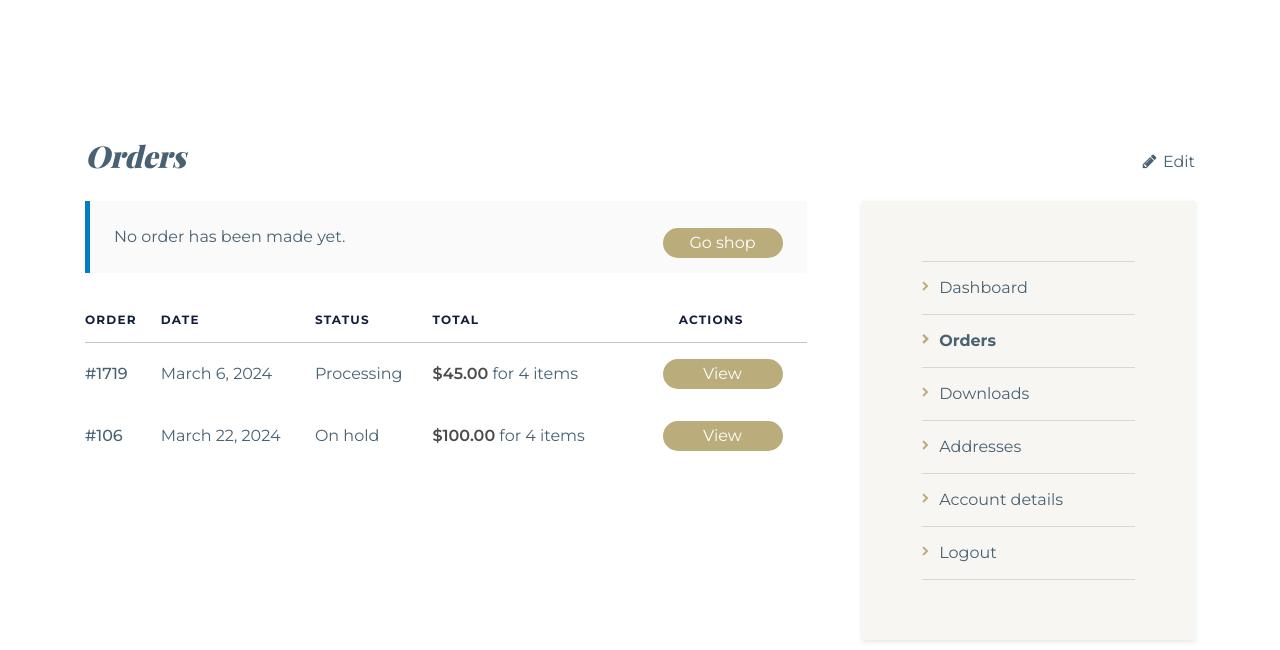
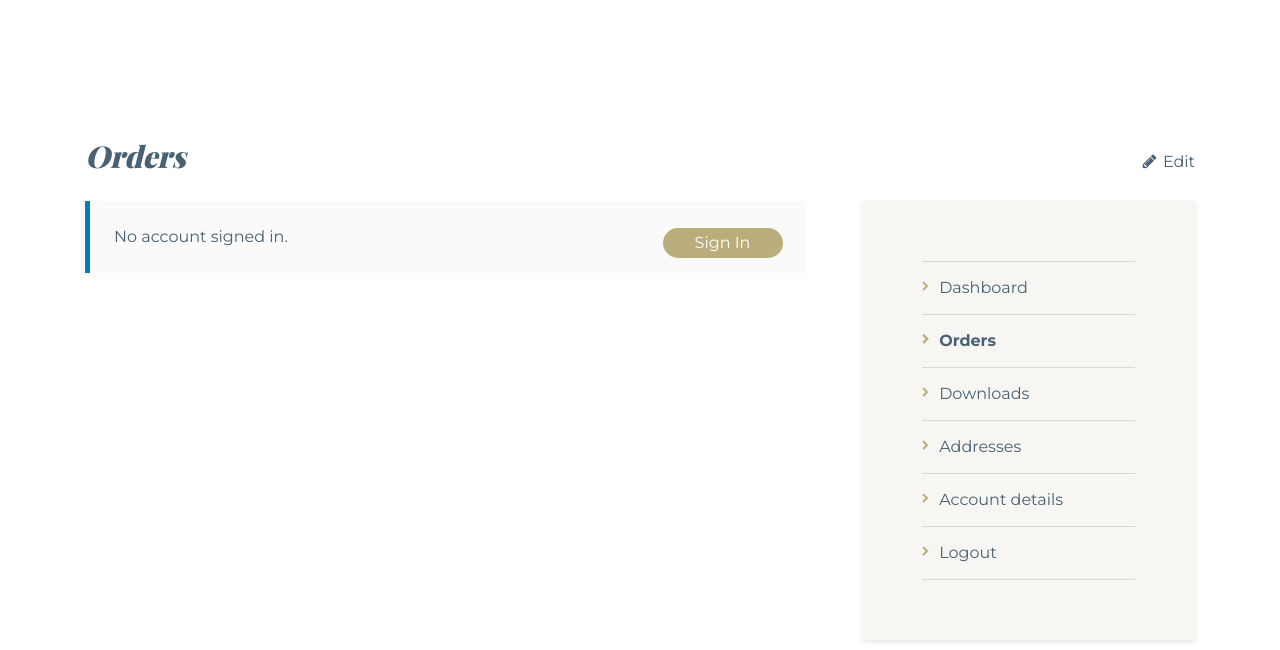
Before and after one commit to nikirumi/Cherubim-Of-Heaven, a PHP site: page /shop-account-orders.php in a window 1280 px wide. Shown: the part 411-1061 px from the top of the page. Run offline with PHP 8.4, Linux system fonts and the light colour scheme; some libraries are stand-ins or nearby versions; some web fonts are replaced.

Commit message:
orders 1

```diff
--- a/shop-account-orders.php
+++ b/shop-account-orders.php
@@ -1,5 +1,28 @@
 <!DOCTYPE html>
 <html class="no-js">
+
+<?php
+
+	include("check_session.php");
+
+	$clientID = '';
+
+	if ($username) {
+		$findClient = "SELECT Client_ID FROM client WHERE Username = ? LIMIT 1";
+		$stmt = $conn->prepare($findClient);
+		$stmt->bind_param("s", $username);
+		$stmt->execute();
+		$clientResult = $stmt->get_result();
+		$stmt->close();
+
+		if ($clientResult->num_rows > 0) {
+			$row = $clientResult->fetch_assoc();
+			$clientID = $row['Client_ID'];
+		}
+	}
+
+?>
+
 <head>
 	<title>Cherubim Of Heaven - Multipurpose Funeral Service HTML template</title>
 	<meta charset="utf-8">
@@ -289,63 +312,89 @@
 
 										<div class="woocommerce-MyAccount-content">
 
-											<div class="woocommerce-message woocommerce-message--info woocommerce-Message woocommerce-Message--info woocommerce-info">
-												<a class="woocommerce-Button btn btn-maincolor" href="shop-right.php">Go shop</a>
-												No order has been made yet.
-											</div>
+										<?php
 
-											<table class="woocommerce-orders-table woocommerce-MyAccount-orders shop_table shop_table_responsive my_account_orders account-orders-table">
-												<thead>
-													<tr>
-														<th class="woocommerce-orders-table__header woocommerce-orders-table__header-order-number"><span class="nobr">Order</span></th>
-														<th class="woocommerce-orders-table__header woocommerce-orders-table__header-order-date"><span class="nobr">Date</span></th>
-														<th class="woocommerce-orders-table__header woocommerce-orders-table__header-order-status"><span class="nobr">Status</span></th>
-														<th class="woocommerce-orders-table__header woocommerce-orders-table__header-order-total"><span class="nobr">Total</span></th>
-														<th class="woocommerce-orders-table__header woocommerce-orders-table__header-order-actions text-center"><span class="nobr">Actions</span></th>
-													</tr>
-												</thead>
+											if (!empty($clientID)) {
+												$findTrans = "SELECT Transaction_ID, Transaction_Date, Payment_Status, Total_Amount FROM transaction WHERE Client_ID = ?";
+												$stmt = $conn->prepare($findTrans);
 
-												<tbody>
-													<tr class="woocommerce-orders-table__row woocommerce-orders-table__row--status-processing order">
-														<td class="woocommerce-orders-table__cell woocommerce-orders-table__cell-order-number" data-title="Order">
-															<a href="shop-account-order-single.php">#1719</a>
+												if ($stmt) {
+													$stmt->bind_param("s", $clientID);
+													$stmt->execute();
+													$transResult = $stmt->get_result();
+													$stmt->close();
 
-														</td>
-														<td class="woocommerce-orders-table__cell woocommerce-orders-table__cell-order-date" data-title="Date">
-															<time datetime="2024-03-06T08:55:39+00:00">March 6, 2024</time>
+													// Check if any transactions were found
+													if ($transResult->num_rows > 0) {
+														// Display the table headers
+														echo "
+														<table class='woocommerce-orders-table woocommerce-MyAccount-orders shop_table shop_table_responsive my_account_orders account-orders-table'>
+															<thead>
+																<tr>
+																	<th style='text-align: center; vertical-align: middle;' class='woocommerce-orders-table__header woocommerce-orders-table__header-order-number'><span class='nobr'>Order</span></th>
+																	<th style='text-align: center; vertical-align: middle;' class='woocommerce-orders-table__header woocommerce-orders-table__header-order-date'><span class='nobr'>Date</span></th>
+																	<th style='text-align: center; vertical-align: middle;' class='woocommerce-orders-table__header woocommerce-orders-table__header-order-status'><span class='nobr'>Status</span></th>
+																	<th style='text-align: center; vertical-align: middle;' class='woocommerce-orders-table__header woocommerce-orders-table__header-order-total'><span class='nobr'>Total</span></th>
+																	<th style='text-align: center; vertical-align: middle;' class='woocommerce-orders-table__header woocommerce-orders-table__header-order-actions text-center'><span class='nobr'>Actions</span></th>
+																</tr>
+															</thead>
+															<tbody>";
 
-														</td>
-														<td class="woocommerce-orders-table__cell woocommerce-orders-table__cell-order-status" data-title="Status">
-															Processing
-														</td>
-														<td class="woocommerce-orders-table__cell woocommerce-orders-table__cell-order-total" data-title="Total">
-															<span class="woocommerce-Price-amount amount"><span class="woocommerce-Price-currencySymbol">$</span>45.00</span> for 4 items
-														</td>
-														<td class="woocommerce-orders-table__cell woocommerce-orders-table__cell-order-actions with-btn" data-title="Actions">
-															<a href="shop-account-order-single.php" class="woocommerce-button btn btn-maincolor view">View</a></td>
-													</tr>
+														// Loop through each transaction result and display it in the table
+														while ($row = $transResult->fetch_assoc()) {
+															$transID = $row['Transaction_ID'];
+															$transactionDate = $row['Transaction_Date'];
+															$paymentStatus = $row['Payment_Status'];
+															$totalAmount = $row['Total_Amount'];
 
-													<tr class="woocommerce-orders-table__row woocommerce-orders-table__row--status-on-hold order">
-														<td class="woocommerce-orders-table__cell woocommerce-orders-table__cell-order-number" data-title="Order">
-															<a href="shop-account-order-single.php">#106</a>
+															// Format the transaction date to remove the time
+															$formattedDate = date("F j, Y", strtotime($transactionDate));  // Example: March 6, 2024
 
-														</td>
-														<td class="woocommerce-orders-table__cell woocommerce-orders-table__cell-order-date" data-title="Date">
-															<time datetime="2024-03-22T13:34:43+00:00">March 22, 2024</time>
+															// Output the transaction row
+															echo "
+															<tr class='woocommerce-orders-table__row woocommerce-orders-table__row--status-processing order'>
+																<td style='text-align: center; vertical-align: middle;' class='woocommerce-orders-table__cell woocommerce-orders-table__cell-order-number' data-title='Order'>
+																	<a href='shop-account-order-single.php'>#$transID</a>
+																</td>
+																<td style='text-align: center; vertical-align: middle;' class='woocommerce-orders-table__cell woocommerce-orders-table__cell-order-date' data-title='Date'>
+																	<time datetime='" . date("Y-m-d", strtotime($transactionDate)) . "'>$formattedDate</time>
+																</td>
+																<td style='text-align: center; vertical-align: middle;' lass='woocommerce-orders-table__cell woocommerce-orders-table__cell-order-status' data-title='Status'>
+																	$paymentStatus
+																</td>
+																<td style='text-align: center; vertical-align: middle;' class='woocommerce-orders-table__cell woocommerce-orders-table__cell-order-total' data-title='Total'>
+																	<span class='woocommerce-Price-amount amount'><span class='woocommerce-Price-currencySymbol'>₱</span>$totalAmount</span>
+																</td>
+																<td style='text-align: center; vertical-align: middle;' class='woocommerce-orders-table__cell woocommerce-orders-table__cell-order-actions with-btn' data-title='Actions'>
+																	<a style='margin-left: -50px' href='shop-account-order-single.php?id='$transID'' class='woocommerce-button btn btn-maincolor view'>View</a>
+																</td>
+															</tr>";
+														}
 
-														</td>
-														<td class="woocommerce-orders-table__cell woocommerce-orders-table__cell-order-status" data-title="Status">
-															On hold
-														</td>
-														<td class="woocommerce-orders-table__cell woocommerce-orders-table__cell-order-total" data-title="Total">
-															<span class="woocommerce-Price-amount amount"><span class="woocommerce-Price-currencySymbol">$</span>100.00</span> for 4 items
-														</td>
-														<td class="woocommerce-orders-table__cell woocommerce-orders-table__cell-order-actions with-btn" data-title="Actions">
-															<a href="shop-account-order-single.php" class="woocommerce-button btn btn-maincolor view">View</a></td>
-													</tr>
+														// Close the table
+														echo "
+															</tbody>
+														</table>";
 
-												</tbody>
-											</table>
+													} else {
+														echo "
+														<div class='woocommerce-message woocommerce-message--info woocommerce-Message woocommerce-Message--info woocommerce-info'>
+															<a class='woocommerce-Button btn btn-maincolor' href='shop-right.php'>Go Shop</a>
+															No transactions found.
+														</div>";
+													}
+												} else {
+													echo "Error preparing statement.";
+												}
+											} else {
+												echo "
+												<div class='woocommerce-message woocommerce-message--info woocommerce-Message woocommerce-Message--info woocommerce-info'>
+													<a class='woocommerce-Button btn btn-maincolor' href='shop-account-login.php'>Sign In</a>
+													No account signed in.
+												</div>";
+											}
+											?>
+
 
 										</div>
 									</div>
```
